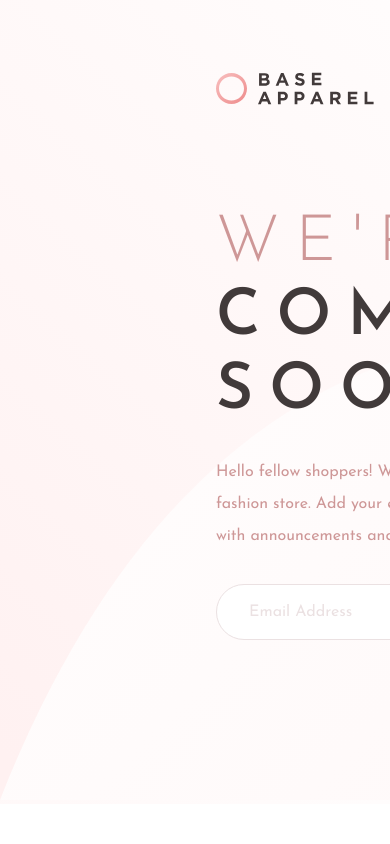
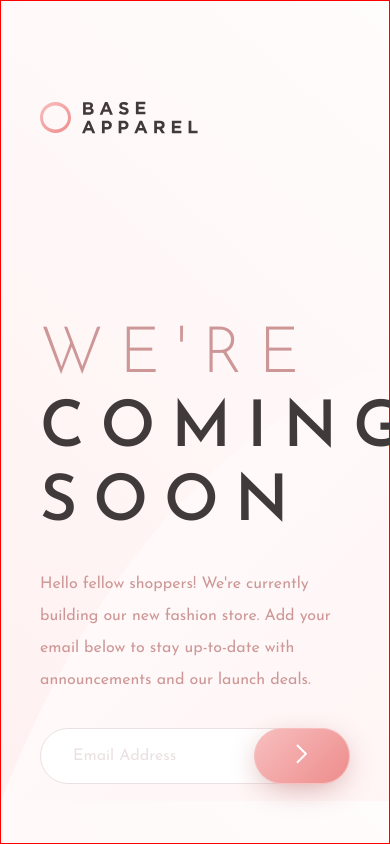
Before and after one commit to r742davis/Base-Apparel, a PHP site: page /index.html in a window 390 px wide; the page is wider, and only the part inside the window is pictured. Run offline with PHP 8.4, Linux system fonts and the light colour scheme.

Commit message:
Added responsiveness for webpage resizing. Removed dekstop picture when sized below 1000px since the picture wouldn't resize well

```diff
--- a/index.html
+++ b/index.html
@@ -20,6 +20,11 @@
         <div class="logo">
           <img src="./images/logo.svg" alt="Base Apparel Logo with Circle" />
         </div>
+        <img
+          src="./images/hero-mobile.jpg"
+          alt="woman wearing fashionable shirt - mobile version"
+          class="landing-picture__mobile"
+        />
         <div class="description">
           <header class="description__header">
             <h1>We're</h1>
@@ -57,7 +62,8 @@
       <section class="landing-picture">
         <img
           src="./images/hero-desktop.jpg"
-          alt="woman wearing fashionable shirt"
+          alt="woman wearing fashionable shirt - desktop version"
+          class="landing-picture__desktop"
         />
       </section>
     </div>
--- a/styles/_library.scss
+++ b/styles/_library.scss
@@ -9,3 +9,20 @@
   --linear-button-grad: linear-gradient(135deg, hsl(0, 80%, 86%), hsl(0, 80%, 86%));
   --hover-shadow: #e9c2c3;
 }
+
+$breakpoints: (
+  'mobile': 375px,
+  'small': 850px,
+  'medium': 1000px,
+  'large': 1250px,
+  'xl': 1400px
+)
+!default;
+// Mixin that responds to @include
+@mixin respond-to($breakpoint) {
+  @if map-has-key($breakpoints, $breakpoint) {
+    @media (max-width: map-get($breakpoints, $breakpoint)) {
+      @content;
+    }
+  }
+}
--- a/styles/styles.css
+++ b/styles/styles.css
@@ -22,6 +22,16 @@
   width: 1440px;
   background: var(--linear-grad1); }
 
+@media (max-width: 1400px) {
+  .container {
+    width: auto; } }
+
+@media (max-width: 1000px) {
+  .container {
+    flex-direction: column;
+    align-items: center;
+    height: 100vh; } }
+
 .details {
   display: flex;
   flex-direction: column;
@@ -29,6 +39,28 @@
   width: 60%;
   padding: 5% 15% 10% 15%;
   background: url("../images/bg-pattern-desktop.svg"); }
+
+@media (max-width: 1000px) {
+  .details {
+    padding: 10%;
+    padding-top: 100px;
+    width: 100%;
+    height: 100vh;
+    border: 1px solid red; } }
+
+.landing-picture img {
+  max-height: 100vh; }
+
+@media (max-width: 1000px) {
+  .landing-picture__desktop {
+    display: none; } }
+
+.landing-picture__mobile {
+  display: none; }
+
+@media (max-width: 375px) {
+  .landing-picture__mobile {
+    display: block; } }
 
 .description {
   height: auto; }
--- a/styles/styles.scss
+++ b/styles/styles.scss
@@ -13,6 +13,14 @@
   display: flex;
   width: 1440px;
   background: var(--linear-grad1);
+  @include respond-to('xl') {
+    width: auto;
+  }
+  @include respond-to('medium') {
+    flex-direction: column;
+    align-items: center;
+    height: 100vh;
+  }
 }
 
 .details {
@@ -22,11 +30,35 @@
   width: 60%;
   padding: 5% 15% 10% 15%;
   background: url("../images/bg-pattern-desktop.svg");
+  @include respond-to('medium') {
+    padding: 10%;
+    padding-top: 100px;
+    width: 100%;
+    height: 100vh;
+    border: 1px solid red;
+
+  }
 }
 
 .landing-picture {
-  // width: 40%;
+  img {
+  max-height: 100vh;
+  }
 }
+
+.landing-picture__desktop {
+  @include respond-to('medium') {
+    display: none;
+  }
+}
+
+.landing-picture__mobile {
+  display: none;
+  @include respond-to('mobile') {
+    display: block;
+  }
+}
+
 
 .description {
   height: auto;
```
